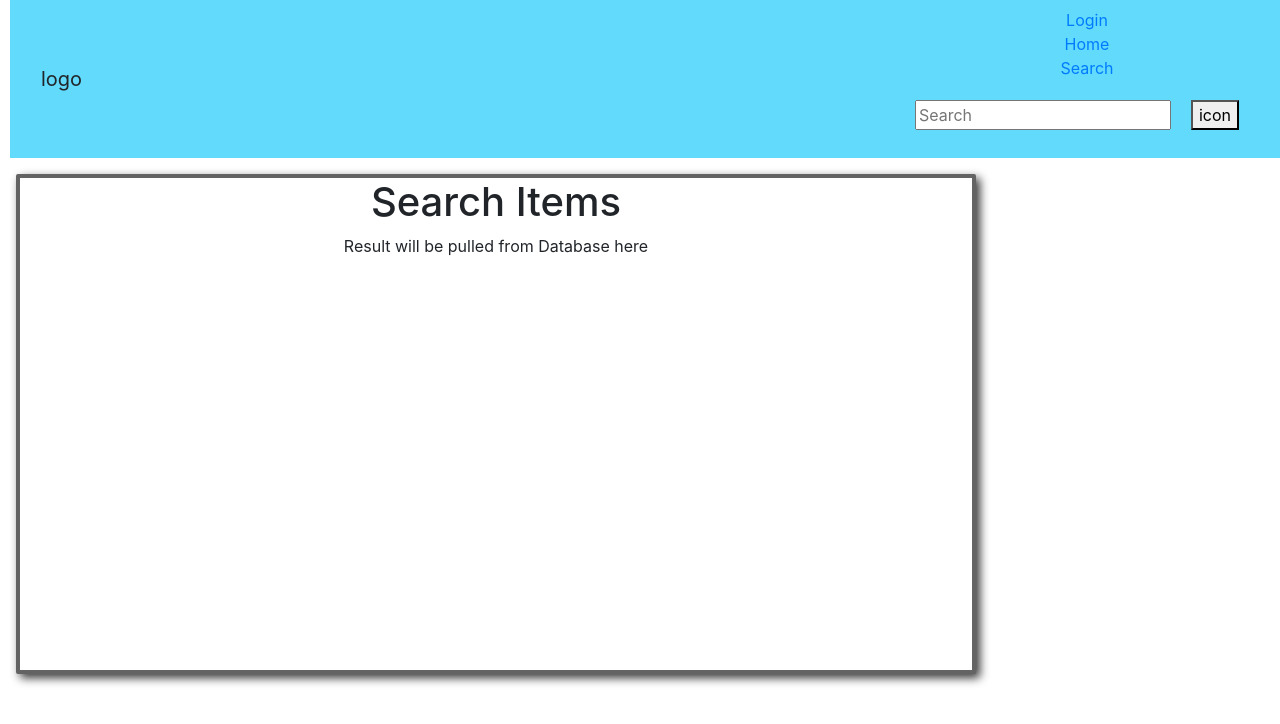
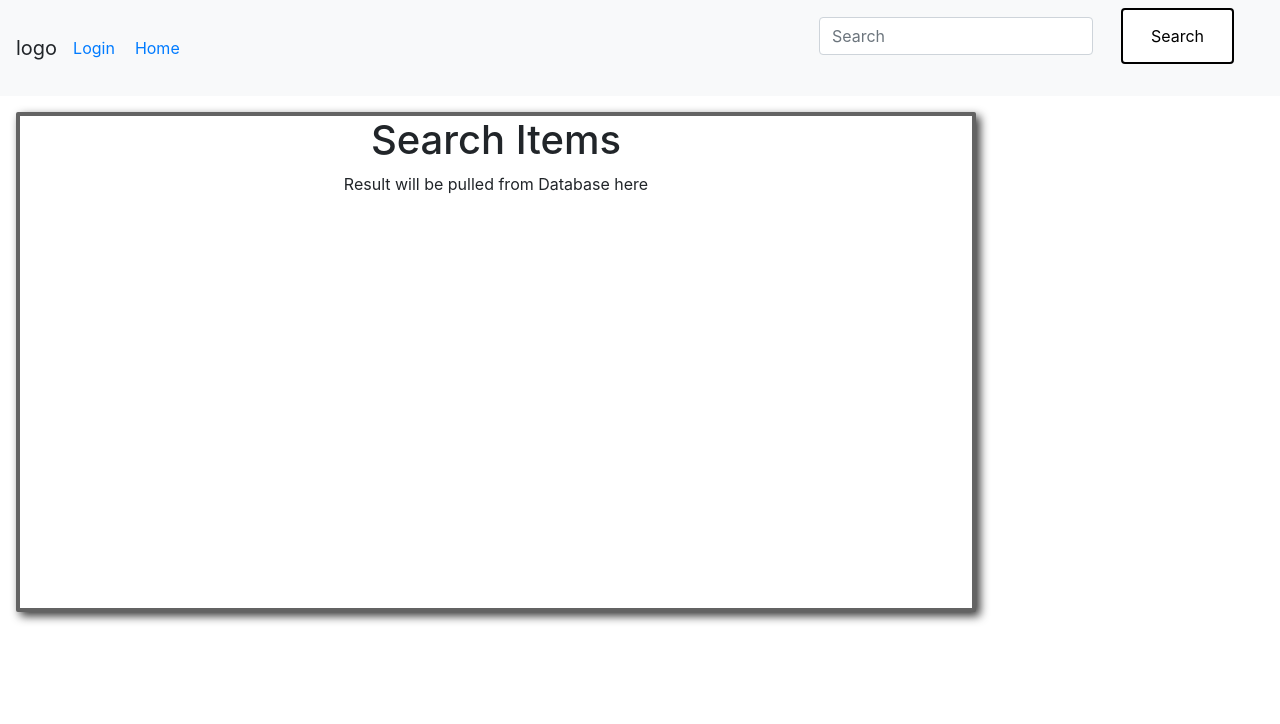
Before and after one commit to ijeli/project-3, a React (Create React App) app in the folder client/: page /search in a window 1280 px wide. Shown: the top 724 px of the page. Built offline with nearby package versions, Linux system fonts and the light colour scheme.

Commit message:
navbar updates

```diff
--- a/client/public/index.html
+++ b/client/public/index.html
@@ -38,6 +38,8 @@
       To begin the development, run `npm start` or `yarn start`.
       To create a production bundle, use `npm run build` or `yarn build`.
     -->
+    <script src="https://code.jquery.com/jquery-2.1.3.min.js"></script>
+      <script src="http://maxcdn.bootstrapcdn.com/bootstrap/3.3.1/js/bootstrap.min.js"></script>
 
   </body>
 </html>
--- a/client/src/App.css
+++ b/client/src/App.css
@@ -109,10 +109,6 @@
   box-shadow: 4px 4px 10px rgb(56, 56, 56);
   transition: all .2s ease-in-out;
 }
-
-.navbar{
-  width: 100%;
-  background: #61dafb;
-  margin-left: 10px;
-
+a{
+  margin-right: 10px;
 }
--- a/client/src/components/Navbar.js
+++ b/client/src/components/Navbar.js
@@ -4,37 +4,46 @@
 
 
 const Navbar =props =>
- <nav className="navbar navbar-default">
-<div className="container-fluid">
-  <div className="navbar-header">
-    <a className="navbar-brand">logo</a>
-  </div>
-  <ul className="nav navbar-nav">
-    <li className="active">  <a classNameName={
+ <nav className="navbar navbar-expand-lg navbar-light bg-light">
+<a className="navbar-brand">logo</a>
+<button className="navbar-toggler" type="button" data-toggle="collapse" data-target="#navbarSupportedContent" aria-controls="navbarSupportedContent" aria-expanded="false" aria-label="Toggle navigation">
+  <span className="navbar-toggler-icon"></span>
+</button>
+
+<div className="collapse navbar-collapse" id="navbarSupportedContent">
+  <ul className="navbar-nav mr-auto">
+    <li className="nav-item active">
+    <a classNameName={
       window.location.pathname === '/'
       ? 'active' :""
       }
       >
       <Link to='/'>Login</Link>
-   </a></li>
-    <li><a classNameName={
+   </a>
+    </li>
+    <li className="nav-item">
+    <a classNameName={
       window.location.pathname === '/Home'
       ? 'active' :""
       }
       >
       <Link to='/home'>Home</Link>
-   </a></li>
-    <li><a classNameName={
-   window.location.pathname === '/search'
-      ? 'active':''}
-      >
-      <Link to='/search'>Search</Link><form action=''>
-              <input type='text' placeholder='Search' name='search'/>
-              <button type="submit"><i classNameName="fa fa-search"></i>icon</button>
-          </form>
-</a></li>
+   </a>
+    </li>
 
   </ul>
+  <a classNameName={
+      window.location.pathname === '/Search'
+      ? 'active' :""
+      }
+      >
+      <Link to='/search'> <form className="form-inline my-2 my-lg-0">
+    <input className="form-control mr-sm-2" type="search" placeholder="Search" aria-label="Search"/>
+    <button className="btn btn-outline-success my-2 my-sm-0" type="submit" >Search</button>
+  </form>
+      </Link>
+   </a>
+
 </div>
 </nav>
 
```
